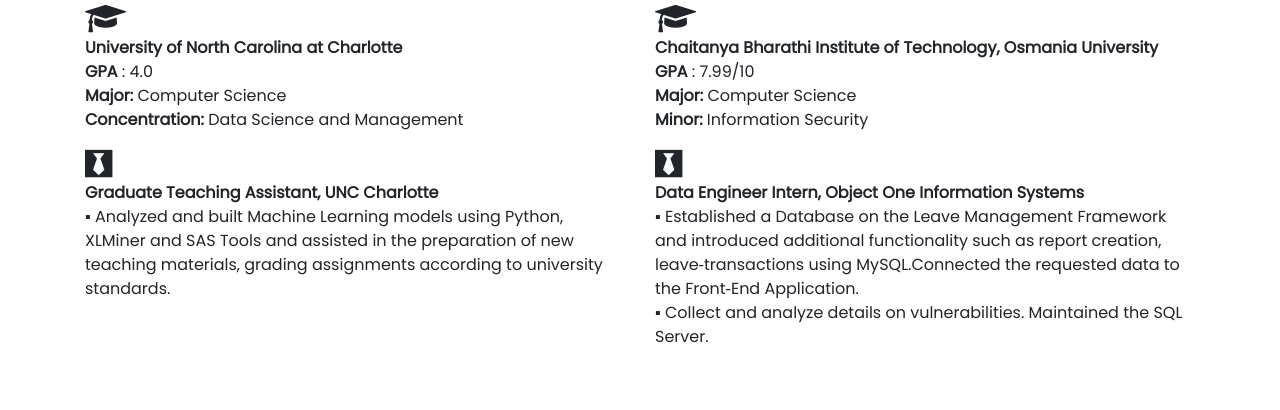
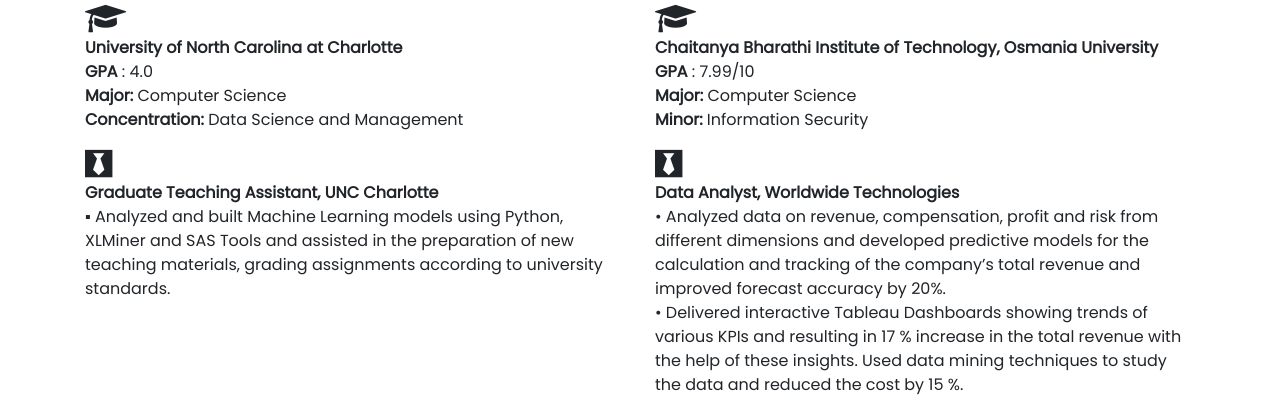
Before and after one commit to AkhilBattu/AB, a plain HTML site: page index.html in a window 1280 px wide. Shown: the part 2201-2611 px from the top of the page. Drawn offline with nearby package versions, Linux system fonts and the light colour scheme.

Commit message:
Update index.html

```diff
--- a/index.html
+++ b/index.html
@@ -223,6 +223,17 @@
 new teaching materials, grading assignments according to university standards.
 						</p></div>
 				</div>
+
+				<div class="col-lg-6 col-xs-12">
+					<div style="text-align: left;">
+						<div class="fafa"><i class="fa fa-black-tie" aria-hidden="true" style="font-size: 32px"></i></div>
+						<p style="font-family: Poppins"><strong>Data Analyst, Worldwide Technologies</strong><br>
+							• Analyzed data on revenue, compensation, profit and risk from different dimensions and developed predictive models
+	for the calculation and tracking of the company’s total revenue and improved forecast accuracy by 20%.<br>
+	• Delivered interactive Tableau Dashboards showing trends of various KPIs and resulting in 17 % increase in the total
+	revenue with the help of these insights. Used data mining techniques to study the data and reduced the cost by 15 %.
+</p>
+
 				<div class="col-lg-6 col-xs-12">
 					<div style="text-align: left;">
 						<div class="fafa"><i class="fa fa-black-tie" aria-hidden="true" style="font-size: 32px"></i></div>
```
